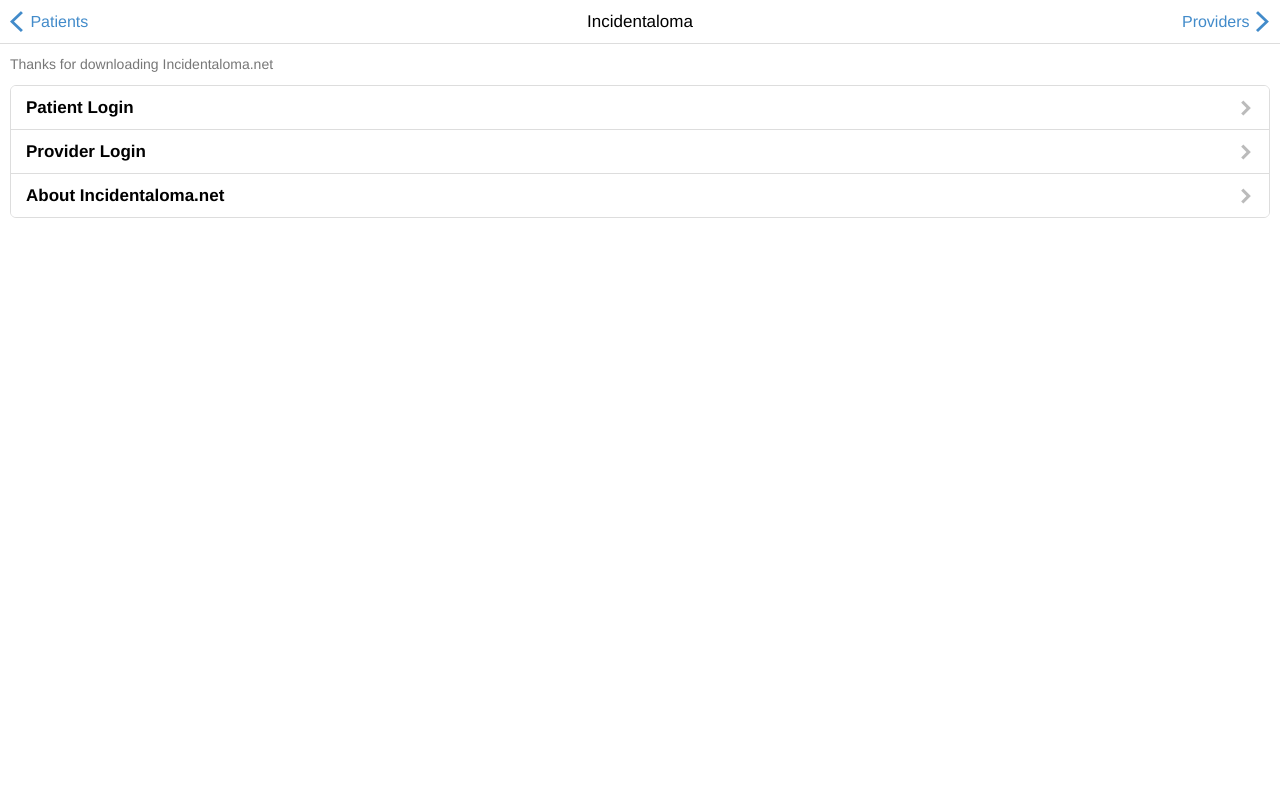
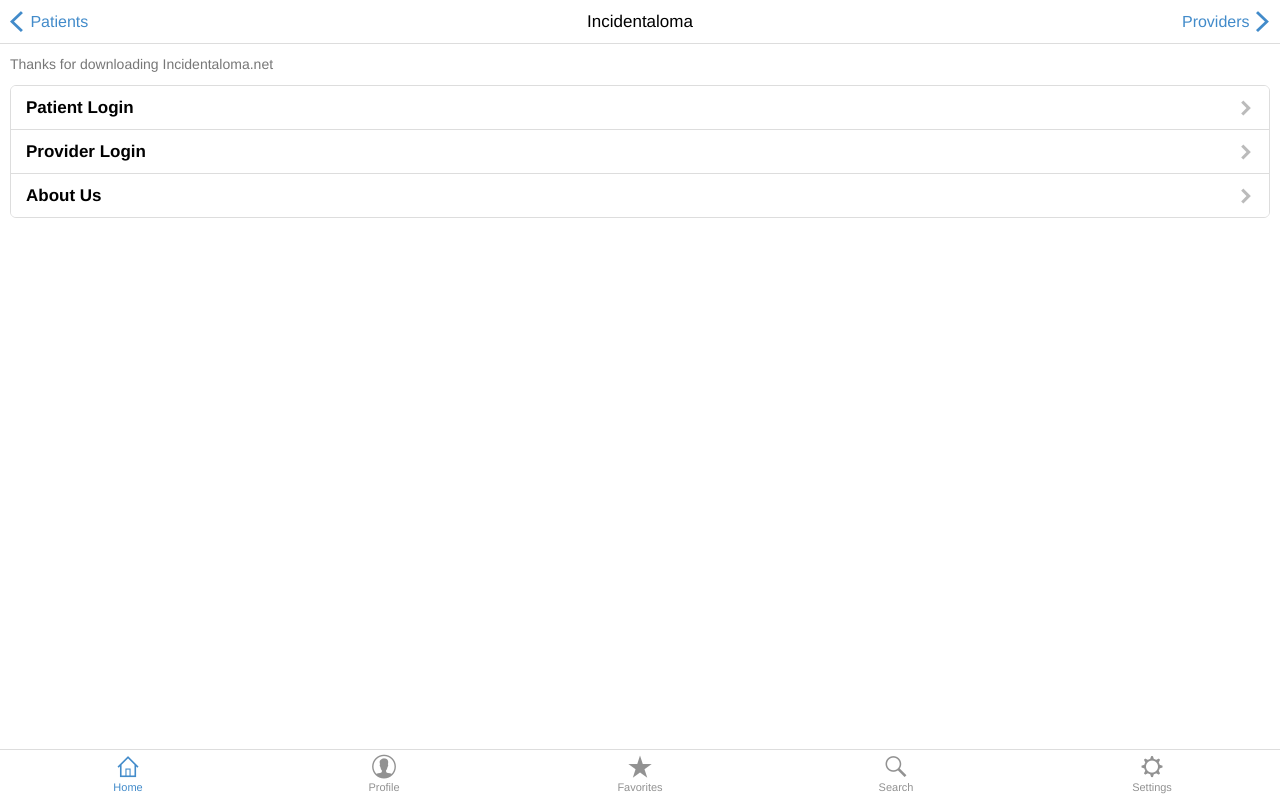
Before and after one commit to jmadden4/BU-Spring-2017, a plain HTML site: page index.html in a window 1280 px wide. Drawn offline with Linux system fonts and the light colour scheme.

```diff
--- a/index.html
+++ b/index.html
@@ -54,7 +54,7 @@
           </li>
           <li class="table-view-cell">
             <a class="push-right" href="#">
-              <strong>About Incidentaloma.net</strong>
+              <strong>About Us</strong>
             </a>
           </li>
 
@@ -62,5 +62,27 @@
       </div>
     </div>
 
+	<nav class="bar bar-tab">
+  <a class="tab-item active" href="#">
+    <span class="icon icon-home"></span>
+    <span class="tab-label">Home</span>
+  </a>
+  <a class="tab-item" href="#">
+    <span class="icon icon-person"></span>
+    <span class="tab-label">Profile</span>
+  </a>
+  <a class="tab-item" href="#">
+    <span class="icon icon-star-filled"></span>
+    <span class="tab-label">Favorites</span>
+  </a>
+  <a class="tab-item" href="#">
+    <span class="icon icon-search"></span>
+    <span class="tab-label">Search</span>
+  </a>
+  <a class="tab-item" href="#">
+    <span class="icon icon-gear"></span>
+    <span class="tab-label">Settings</span>
+  </a>
+</nav>
   </body>
 </html>
```
Also changed, not shown: 1 other file.
